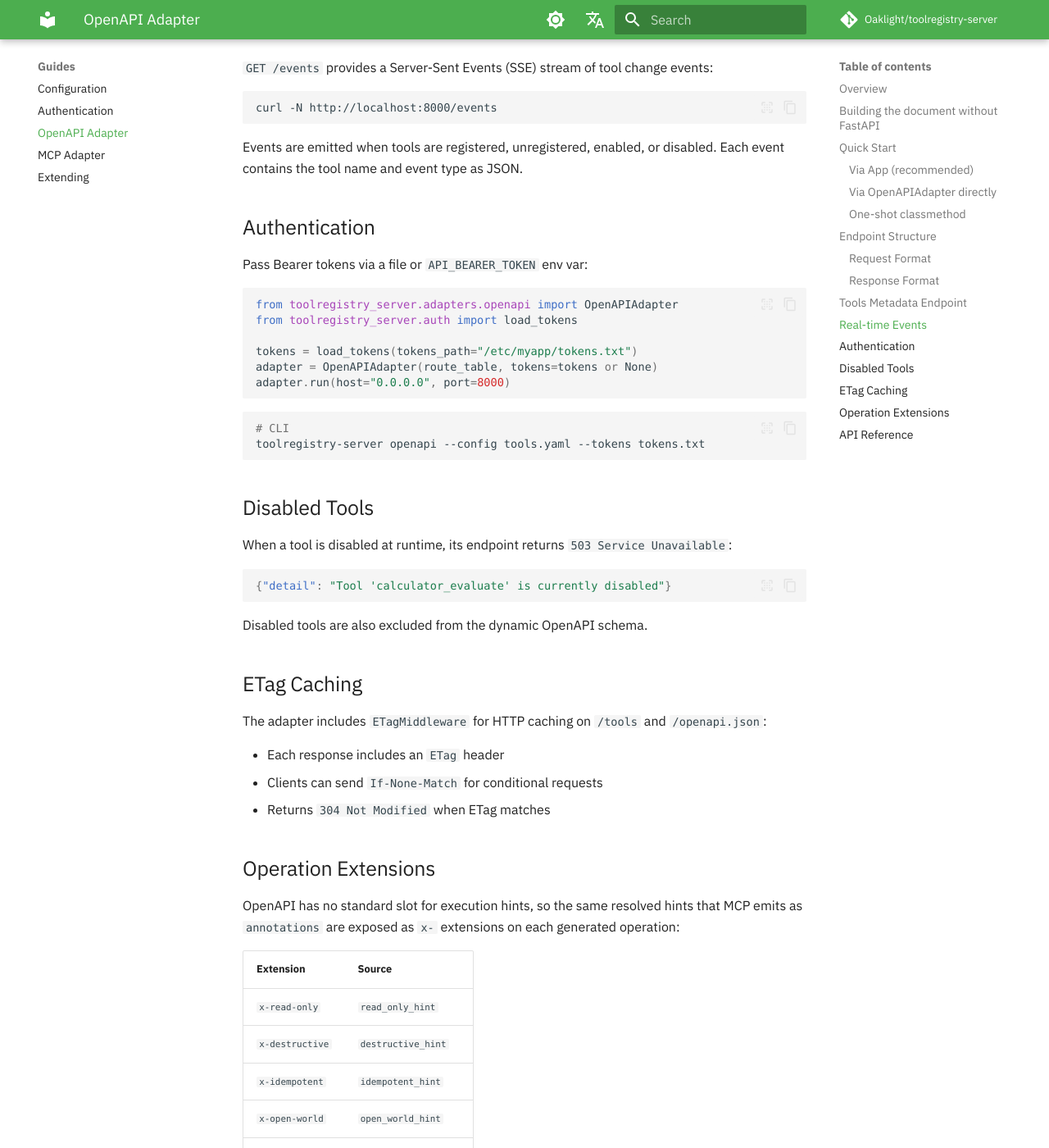
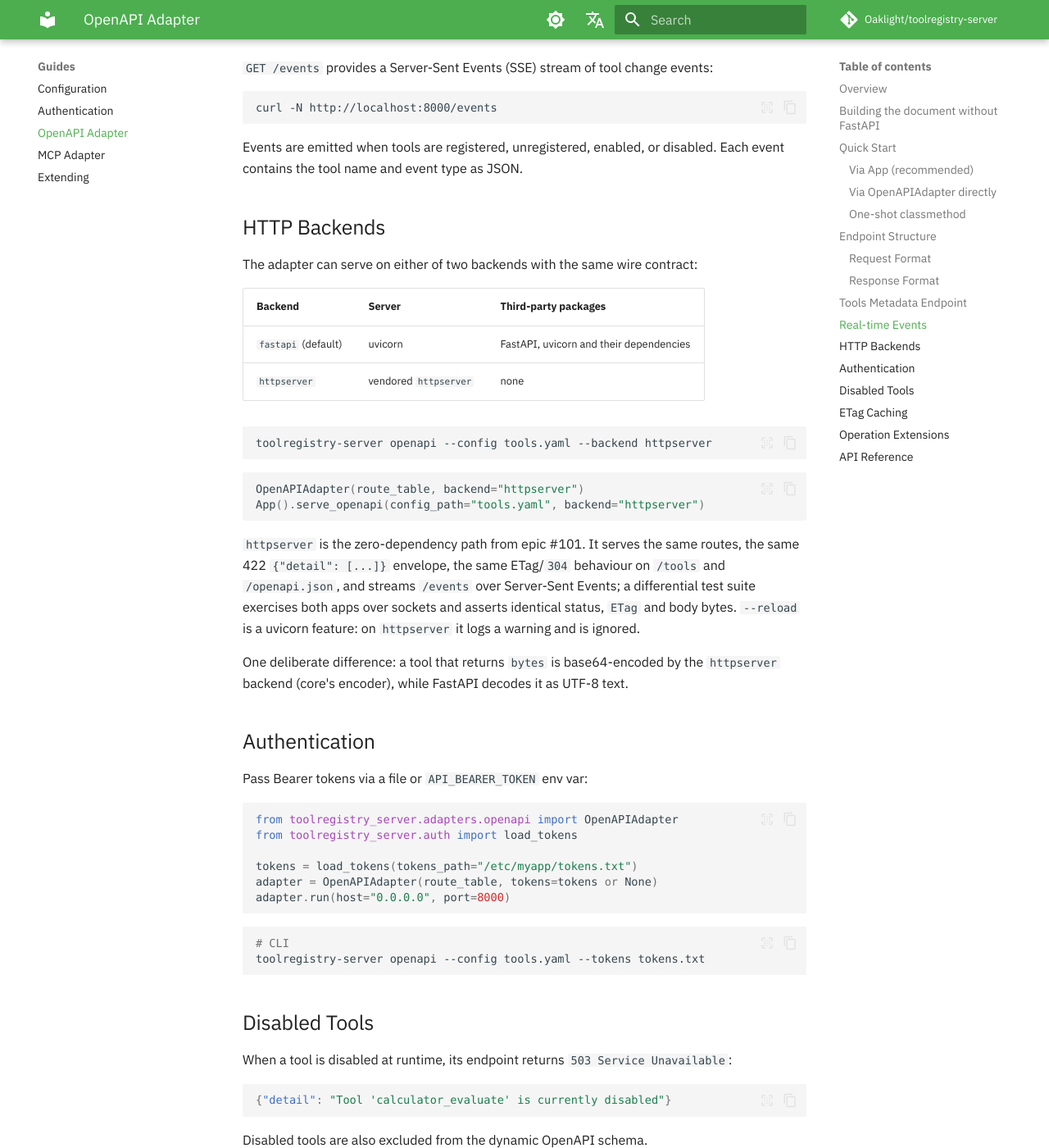
Before and after one commit to Oaklight/toolregistry-server, an MkDocs documentation site: the page built from docs/guides/openapi.md, in a window 1280 px wide and 1400 px high, scrolled down 3006 px. Shown: the whole window at 82% size. Built offline with MkDocs 1.6.1 and Material for MkDocs 9.7.7, drawn with Linux system fonts in a browser that asks for light colours; some web fonts are replaced; comment, search, counter and statistics services are not loaded.

Commit message:
docs(openapi): document the fastapi and httpserver backends

````diff
--- a/docs/guides/openapi.md
+++ b/docs/guides/openapi.md
@@ -132,6 +132,28 @@ curl -N http://localhost:8000/events
 
 Events are emitted when tools are registered, unregistered, enabled, or disabled. Each event contains the tool name and event type as JSON.
 
+## HTTP Backends
+
+The adapter can serve on either of two backends with the same wire contract:
+
+| Backend | Server | Third-party packages |
+|---|---|---|
+| `fastapi` (default) | uvicorn | FastAPI, uvicorn and their dependencies |
+| `httpserver` | vendored `httpserver` | none |
+
+```bash
+toolregistry-server openapi --config tools.yaml --backend httpserver
+```
+
+```python
+OpenAPIAdapter(route_table, backend="httpserver")
+App().serve_openapi(config_path="tools.yaml", backend="httpserver")
+```
+
+`httpserver` is the zero-dependency path from epic #101. It serves the same routes, the same 422 `{"detail": [...]}` envelope, the same ETag/`304` behaviour on `/tools` and `/openapi.json`, and streams `/events` over Server-Sent Events; a differential test suite exercises both apps over sockets and asserts identical status, `ETag` and body bytes. `--reload` is a uvicorn feature: on `httpserver` it logs a warning and is ignored.
+
+One deliberate difference: a tool that returns `bytes` is base64-encoded by the `httpserver` backend (core's encoder), while FastAPI decodes it as UTF-8 text.
+
 ## Authentication
 
 Pass Bearer tokens via a file or `API_BEARER_TOKEN` env var:
````
